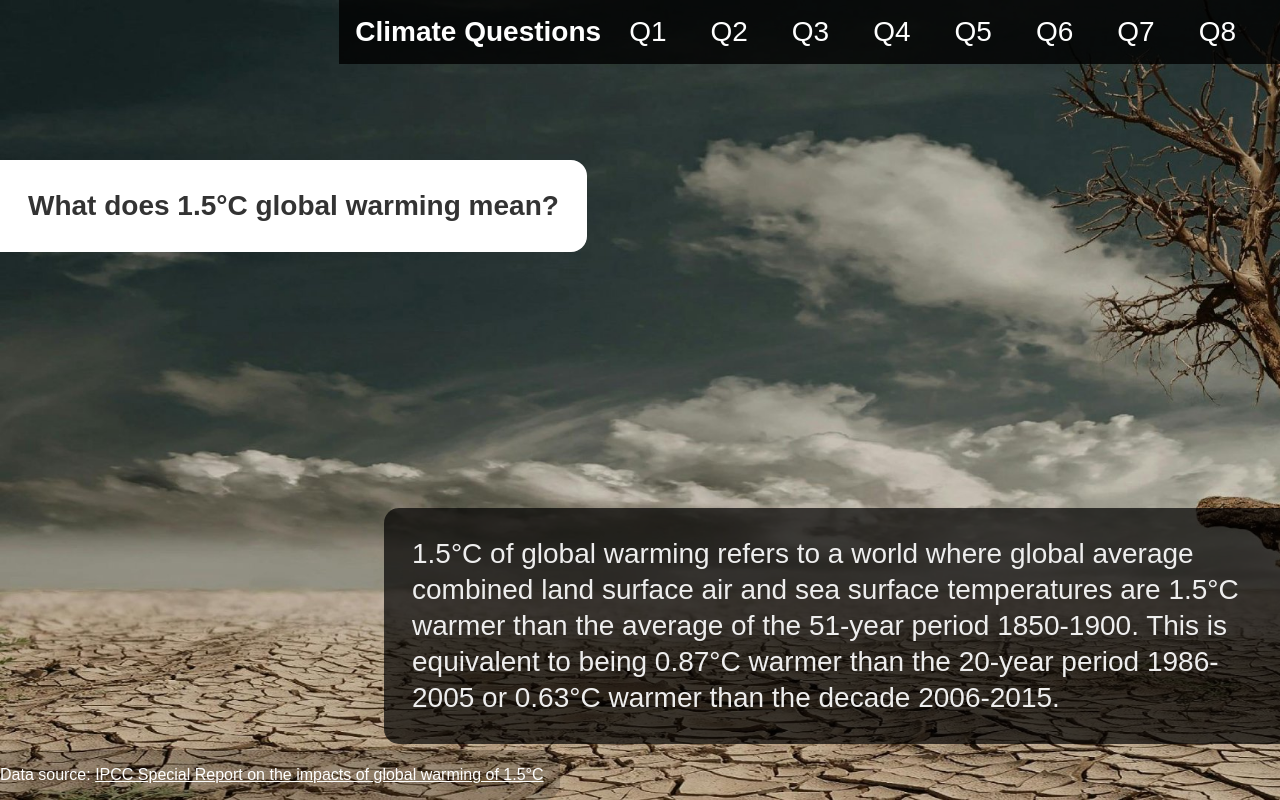
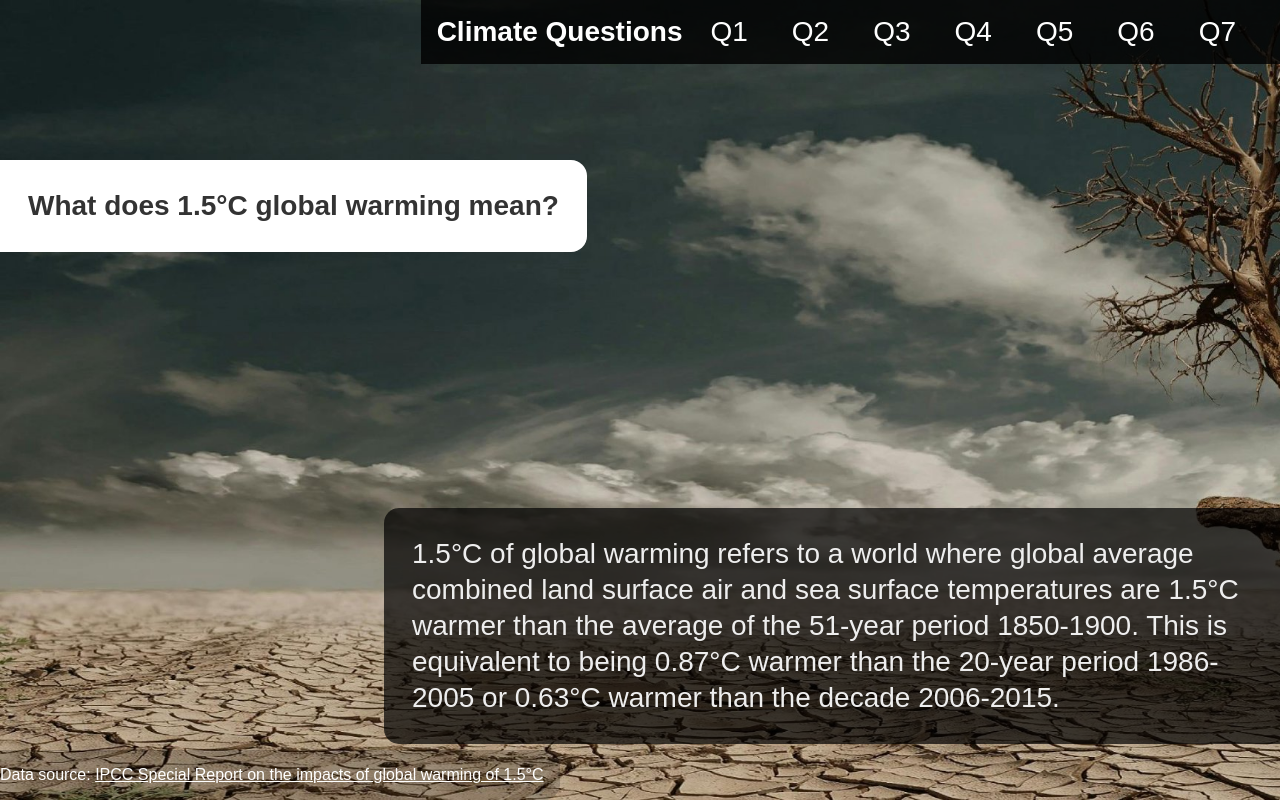
Before and after one commit to Jasuv/CSC-317-group-project, a plain HTML site: page old-build/index.html in a window 1280 px wide. Drawn offline with Linux system fonts and the light colour scheme.

Commit message:
Remove duplicate question from navigation menu

```diff
--- a/old-build/index.html
+++ b/old-build/index.html
@@ -45,9 +45,6 @@
         </li>
         <li id="menu-7">
           <a href="#question-7"><span>Q7</span></a>
-        </li>
-        <li id="menu-8">
-          <a href="#question-8"><span>Q8</span></a>
         </li>
       </ul>
     </nav>
```
